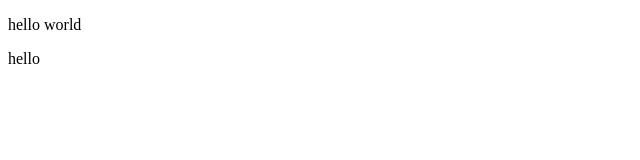
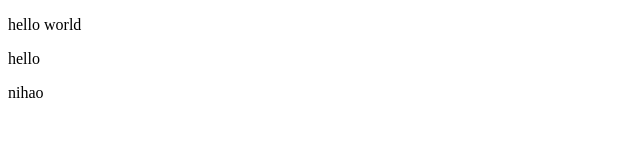
Before and after one commit to 857590256/OKBuy, a website: page index.html in a window 1280 px wide. Shown: the full height of the page, 0-640 px from the left. Drawn offline with Linux system fonts and the light colour scheme.

```diff
--- a/index.html
+++ b/index.html
@@ -9,5 +9,6 @@
 <body>
     <p>hello world</p>
     <p>hello</p>
+    <p>nihao</p>
 </body>
 </html>
```
Also changed, not shown: dist/index.html.
